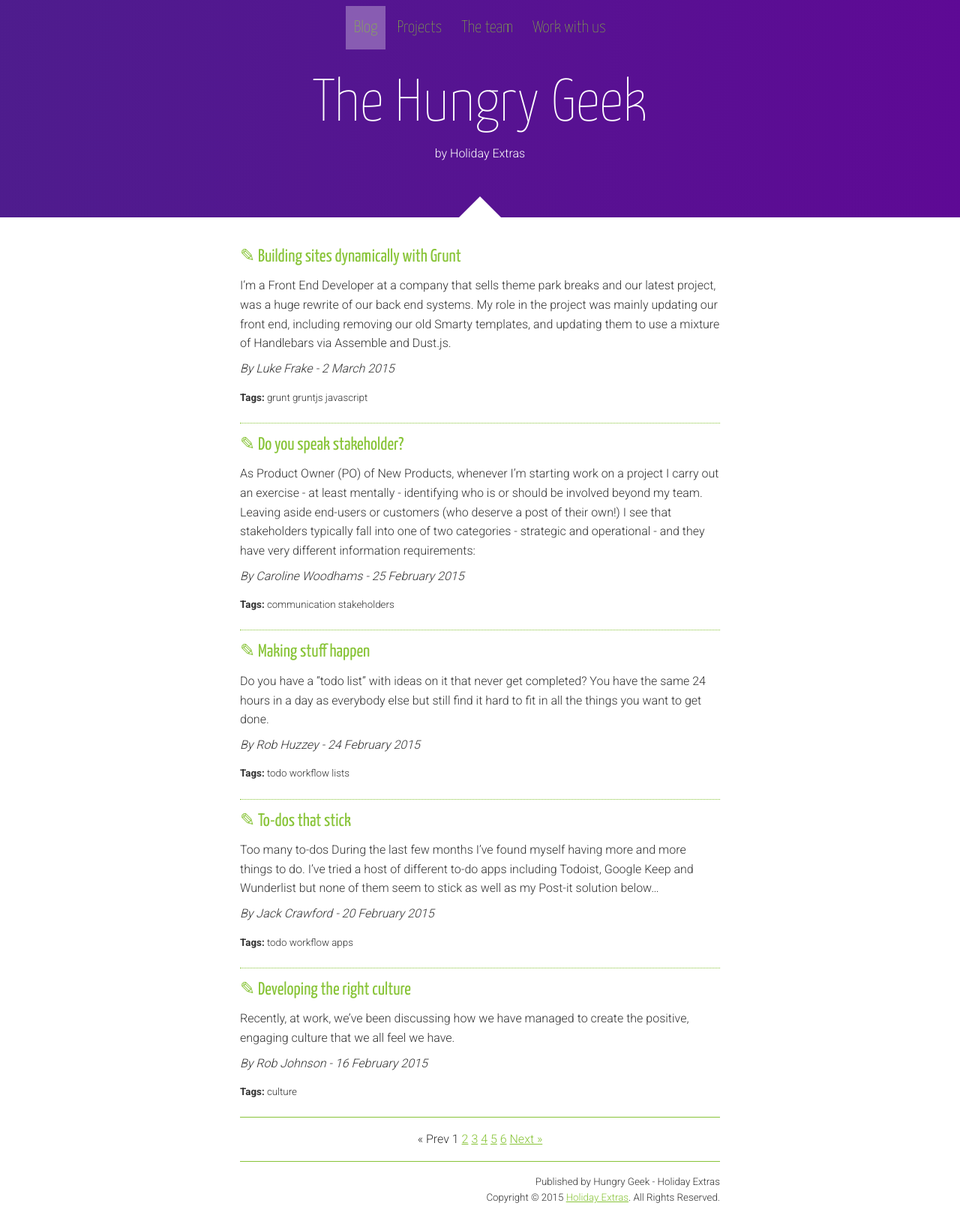
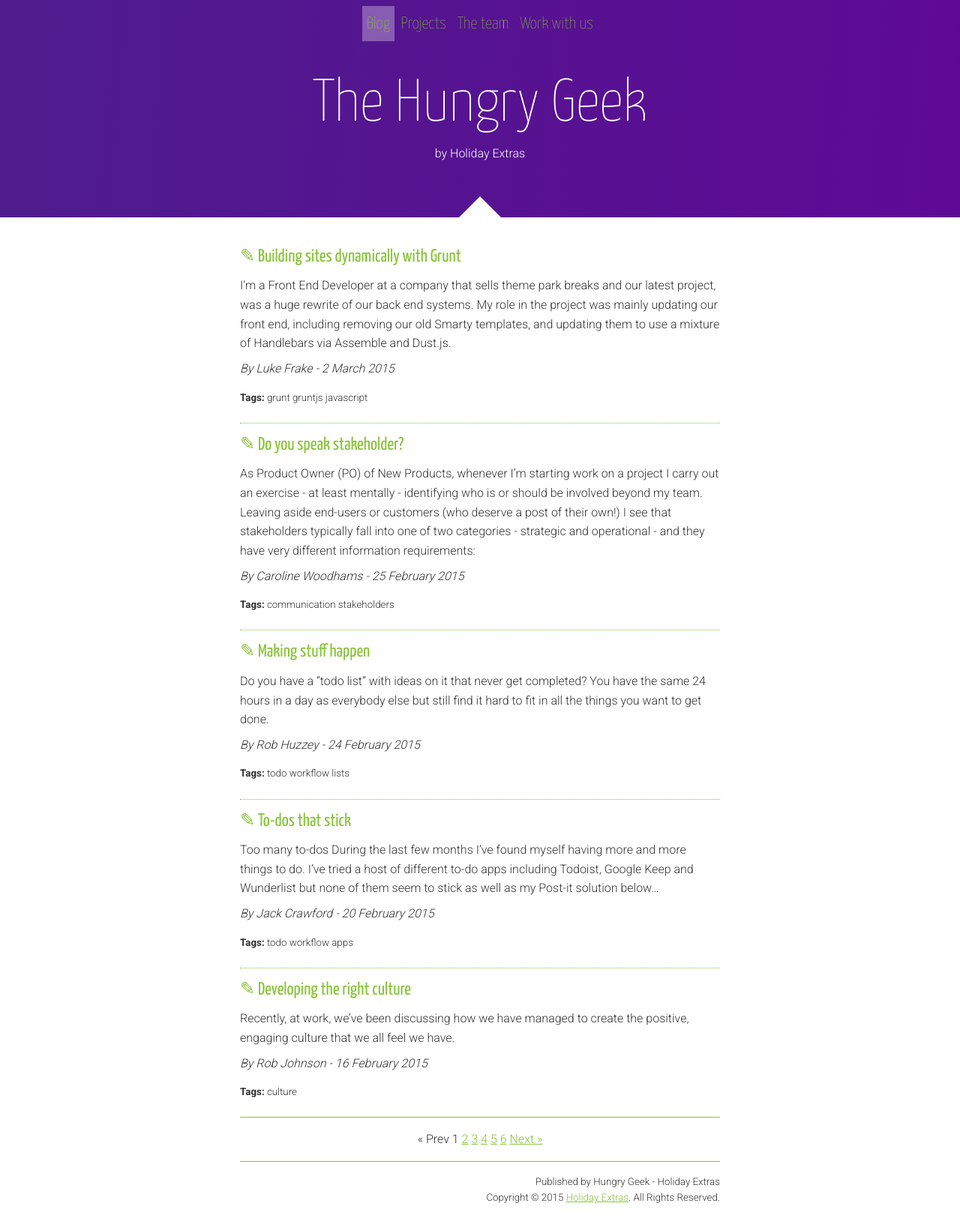
Before and after one commit to holidayextras/holidayextras.github.com, a Jekyll site: the page built from index.html, in a window 1280 px wide. Shown: the whole page at 75% size. Built offline with Jekyll 4.4.1, drawn with Linux system fonts in a browser that asks for light colours; nearby versions of some CDN libraries; the list of posts is cut into pages by our own code.

Commit message:
support old phones like iPhone

```diff
--- a/_includes/styles.html
+++ b/_includes/styles.html
@@ -80,7 +80,7 @@ nav ul li.active {
 }
 nav ul li a {
   font-size:1.4em;
-  padding:.5em;
+  padding:.25em;
   font-weight:200;
   display:block;
   text-decoration:none;
```
